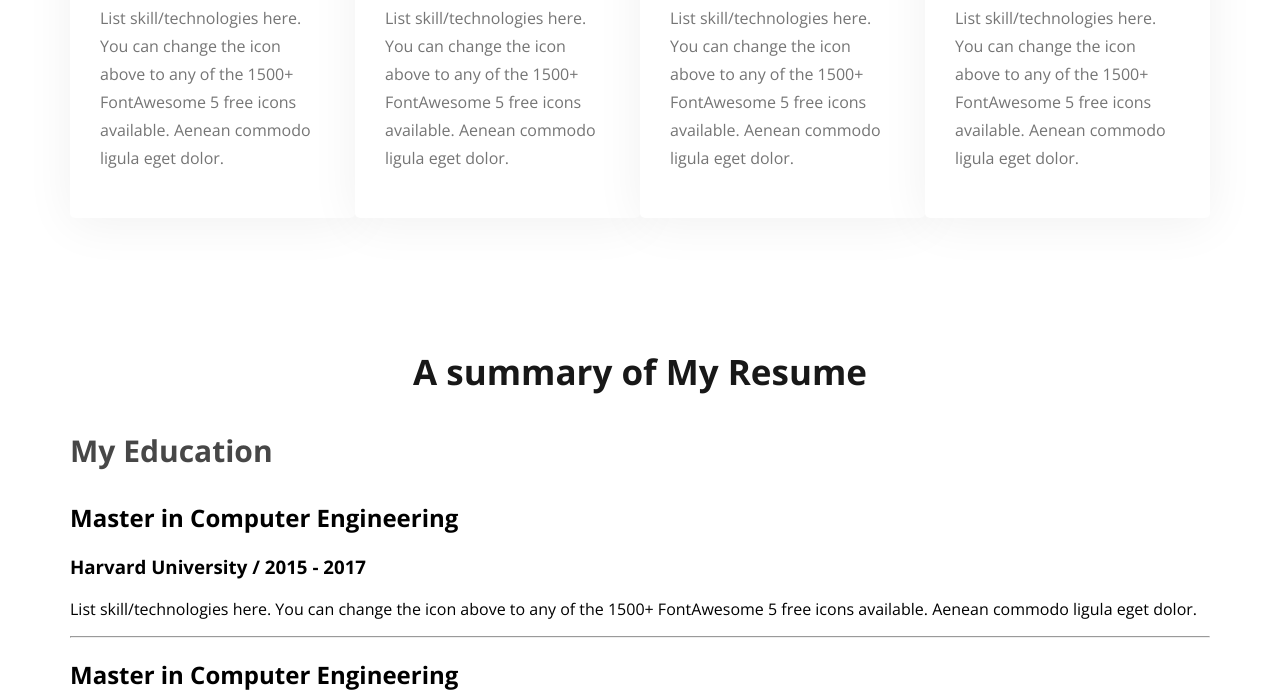
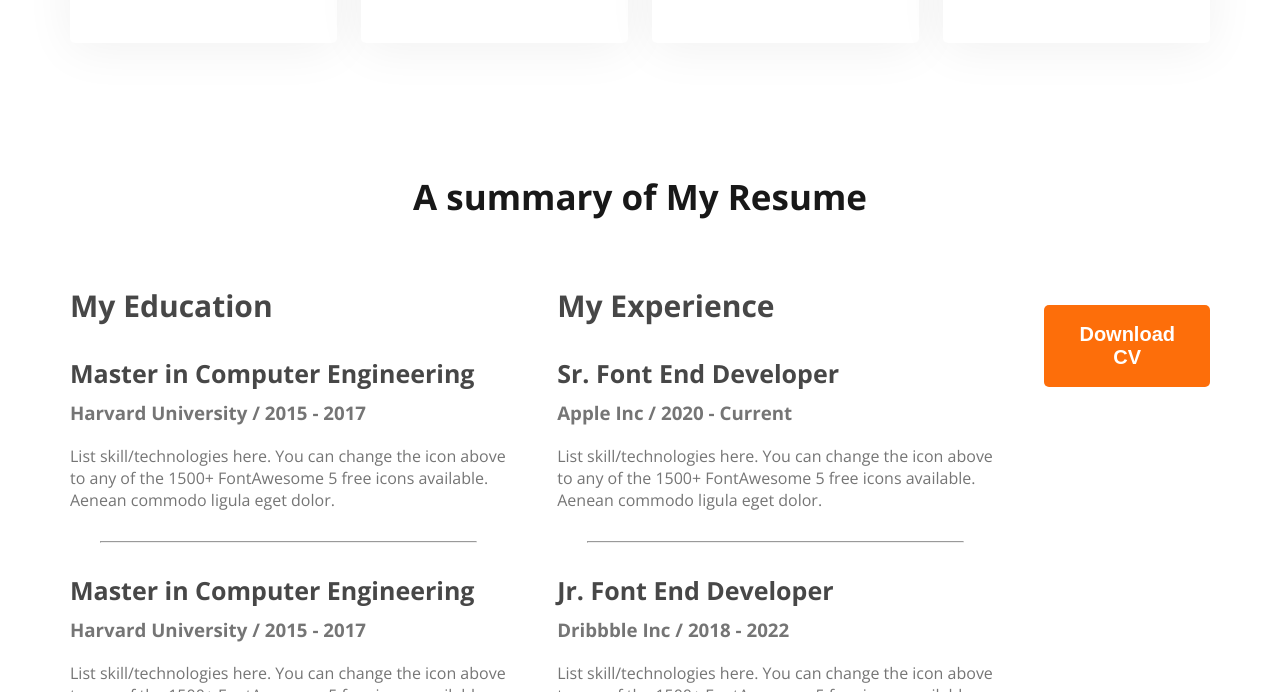
Before and after one commit to tayebidev/web-developer-portfolio2, a plain HTML site: page index.html in a window 1280 px wide. Shown: the part 2108-2800 px from the top of the page. Drawn offline with nearby package versions, Linux system fonts and the light colour scheme.

Commit message:
finished the resume section

```diff
--- a/index.html
+++ b/index.html
@@ -1,5 +1,6 @@
 <!DOCTYPE html>
 <html lang="en">
+
 <head>
     <meta charset="UTF-8">
     <meta name="viewport" content="width=device-width, initial-scale=1.0">
@@ -12,6 +13,7 @@
     <link rel="stylesheet" href="styles/index.css">
 
 </head>
+
 <body>
     <header class="header">
         <nav>
@@ -24,9 +26,10 @@
         </nav>
         <div class="banner">
             <div class="banner-content">
-                <h3 class="banner-greeting">Hi, I  am</h3>
+                <h3 class="banner-greeting">Hi, I am</h3>
                 <h1 class="banner-title">Mary Hardy</h1>
-                <p class="banner-description">Shot what able cold new see hold.Friendly as an betrayed formerly he. Morning because as to society behaved moments.</p>
+                <p class="banner-description">Shot what able cold new see hold.Friendly as an betrayed formerly he.
+                    Morning because as to society behaved moments.</p>
                 <button class="button-primary">Download CV</button>
                 <button class="button-primary">Contact</button>
             </div>
@@ -37,7 +40,10 @@
     <main>
         <section class="about">
             <h3 class="section-title">About Me</h3>
-            <p class="section-description">I, m a designer & developer with a passion for web design. I enjoy developing simple, clean and slick websites that provide real value to the end user. Thousands of clients have procured exceptional resulfs while working with me. Delivering work within time and budget which meets clients requirements in our mata.</p>
+            <p class="section-description">I, m a designer & developer with a passion for web design. I enjoy developing
+                simple, clean and slick websites that provide real value to the end user. Thousands of clients have
+                procured exceptional resulfs while working with me. Delivering work within time and budget which meets
+                clients requirements in our mata.</p>
             <div class="about-info-container">
                 <div class="about-info">
                     <h4 class="info-title">Name:
@@ -65,32 +71,39 @@
         <!-- what i do section start here -->
         <section>
             <h3 class="section-title">What I do</h3>
-            <p id="what-i-do-description" class="section-description">I have more than 10 years experience building software for clients all over the world. Below is a quick overview of my main technical skill sets and technologies i use. Want to find out more about my experience? Check out my online resume and project portfolio.</p>
+            <p id="what-i-do-description" class="section-description">I have more than 10 years experience building
+                software for clients all over the world. Below is a quick overview of my main technical skill sets and
+                technologies i use. Want to find out more about my experience? Check out my online resume and project
+                portfolio.</p>
             <div class="skills-contaniner">
                 <div class="skill">
                     <img src="images/icons/js.png" alt="">
                     <h3 class="skill-title">Vanilla JavaScript</h3>
-                    <p class="skill-description">List skill/technologies here. You can change the icon above to any of the 1500+ FontAwesome 5 free icons available. Aenean commodo ligula eget dolor.</p>
+                    <p class="skill-description">List skill/technologies here. You can change the icon above to any of
+                        the 1500+ FontAwesome 5 free icons available. Aenean commodo ligula eget dolor.</p>
                 </div>
                 <div class="skill">
                     <img src="images/icons/react.png" alt="">
                     <h3 class="skill-title">React</h3>
-                    <p class="skill-description">List skill/technologies here. You can change the icon above to any of the 1500+ FontAwesome 5 free icons available. Aenean commodo ligula eget dolor.  </p>
+                    <p class="skill-description">List skill/technologies here. You can change the icon above to any of
+                        the 1500+ FontAwesome 5 free icons available. Aenean commodo ligula eget dolor. </p>
                 </div>
                 <div class="skill">
                     <img src="images/icons/nodejs.png" alt="">
                     <h3 class="skill-title">Node.js</h3>
-                    <p class="skill-description">List skill/technologies here. You can change the icon above to any of the 1500+ FontAwesome 5 free icons available. Aenean commodo ligula eget dolor.</p>
+                    <p class="skill-description">List skill/technologies here. You can change the icon above to any of
+                        the 1500+ FontAwesome 5 free icons available. Aenean commodo ligula eget dolor.</p>
                 </div>
                 <div class="skill">
                     <img src="images/icons/mongo.png" alt="">
                     <h3 class="skill-title">MongoDB</h3>
-                    <p class="skill-description">List skill/technologies here. You can change the icon above to any of the 1500+ FontAwesome 5 free icons available. Aenean commodo ligula eget dolor.</p>
+                    <p class="skill-description">List skill/technologies here. You can change the icon above to any of
+                        the 1500+ FontAwesome 5 free icons available. Aenean commodo ligula eget dolor.</p>
                 </div>
             </div>
         </section>
 
-        <!-- summary of resume sectionn start here -->
+        <!-- summary of resume section start here -->
         <section>
             <h3 class="section-title">A summary of My Resume</h3>
 
@@ -101,21 +114,24 @@
                         <h2 class="resume-item-title">Master in Computer Engineering</h2>
                         <h3 class="resume-item-institute">Harvard University / 2015 - 2017</h3>
                         <p class="resume-item-description">List skill/technologies here. You can change the icon above
-                            to any of the 1500+ FontAwesome 5 free icons available. Aenean commodo ligula eget dolor.</p>
+                            to any of the 1500+ FontAwesome 5 free icons available. Aenean commodo ligula eget dolor.
+                        </p>
                     </div>
                     <hr>
                     <div class="resume-item">
                         <h2 class="resume-item-title">Master in Computer Engineering</h2>
                         <h3 class="resume-item-institute">Harvard University / 2015 - 2017</h3>
                         <p class="resume-item-description">List skill/technologies here. You can change the icon above
-                            to any of the 1500+ FontAwesome 5 free icons available. Aenean commodo ligula eget dolor.</p>
+                            to any of the 1500+ FontAwesome 5 free icons available. Aenean commodo ligula eget dolor.
+                        </p>
                     </div>
                     <hr>
                     <div class="resume-item">
                         <h2 class="resume-item-title">Master in Computer Engineering</h2>
                         <h3 class="resume-item-institute">Harvard University / 2015 - 2017</h3>
                         <p class="resume-item-description">List skill/technologies here. You can change the icon above
-                            to any of the 1500+ FontAwesome 5 free icons available. Aenean commodo ligula eget dolor.</p>
+                            to any of the 1500+ FontAwesome 5 free icons available. Aenean commodo ligula eget dolor.
+                        </p>
                     </div>
                 </div>
 
@@ -125,29 +141,39 @@
                         <h2 class="resume-item-title">Sr. Font End Developer</h2>
                         <h3 class="resume-item-institute">Apple Inc / 2020 - Current</h3>
                         <p class="resume-item-description">List skill/technologies here. You can change the icon above
-                            to any of the 1500+ FontAwesome 5 free icons available. Aenean commodo ligula eget dolor.</p>
+                            to any of the 1500+ FontAwesome 5 free icons available. Aenean commodo ligula eget dolor.
+                        </p>
                     </div>
                     <hr>
                     <div class="resume-item">
                         <h2 class="resume-item-title">Jr. Font End Developer</h2>
                         <h3 class="resume-item-institute">Dribbble Inc / 2018 - 2022</h3>
                         <p class="resume-item-description">List skill/technologies here. You can change the icon above
-                            to any of the 1500+ FontAwesome 5 free icons available. Aenean commodo ligula eget dolor.</p>
+                            to any of the 1500+ FontAwesome 5 free icons available. Aenean commodo ligula eget dolor.
+                        </p>
                     </div>
                     <hr>
                     <div class="resume-item">
                         <h2 class="resume-item-title">HTML Developer</h2>
                         <h3 class="resume-item-institute">Adobe Inc / 2017 - 2018</h3>
                         <p class="resume-item-description">List skill/technologies here. You can change the icon above
-                            to any of the 1500+ FontAwesome 5 free icons available. Aenean commodo ligula eget dolor.</p>
+                            to any of the 1500+ FontAwesome 5 free icons available. Aenean commodo ligula eget dolor.
+                        </p>
                     </div>
                 </div>
+                <div class="download-cv">
+                    <button class="button-primary">Download CV</button>
+                </div>
         </section>
+        <div class="download-cv">
+            <button class="button-primary">Download CV</button>
+        </div>
 
     </main>
 
     <footer>
-
+        <h3>lets content</h3>
+        <h3>lets message</h3>
     </footer>
 
 </body>
--- a/styles/index.css
+++ b/styles/index.css
@@ -34,7 +34,7 @@
     font-size: 18px;
     font-weight: 400;
     line-height: 30px;
-    /* 166.667% */
+    text-align: center;
 }
 
 /* nav related style */
@@ -80,12 +80,12 @@
     padding: 50px 30px 0px 150px;
     display: flex;
     align-items: center;
+    justify-content: space-between;
 }
 
 .banner .profile-pic {
-    width: 584px;
-    height: 676px;
-    justify-content: space-between;
+    width: 500px;
+
 }
 
 .banner-content {
@@ -114,7 +114,6 @@
     line-height: 30px;
     margin-top: 20px;
     margin-bottom: 30px;
-    /* 166.667% */
 }
 
 /* main section style */
@@ -134,8 +133,7 @@
 .about-info-container {
     display: flex;
     justify-content: space-around;
-    margin: 30px;
-    gap: 50px;
+
 }
 
 .about-info {
@@ -149,7 +147,7 @@
     font-weight: 400;
     line-height: 30px;
     margin-bottom: 0;
-    /* 150% */
+
 }
 
 .info-description {
@@ -167,28 +165,56 @@
 
 .skills-contaniner {
     display: flex;
+    gap: 24px;
 }
 
 .skill {
     padding: 30px;
-    gap: 24px;
     border-radius: 5px;
     background: #FFF;
     box-shadow: 0px 6px 50px 0px rgba(0, 0, 0, 0.06);
 }
 
 .skill-description {
-
-    color: var(--dark-03, #757575);
+    color:#757575;
     font-size: 16px;
     font-weight: 400;
-    line-height: 28px;
-    /* 175% */
 }
 
 /* resume column stylez */
 .resume-column-title {
-    color:#474747;
+    color: #474747;
     font-size: 30px;
     font-weight: 700;
 }
+
+.resume-container {
+    display: flex;
+    gap: 50px;
+}
+
+.resume-item-title {
+    color: #474747;
+    font-size: 25px;
+    font-weight: 700;
+    margin-bottom: 10px;
+}
+
+.resume-item-institute {
+    margin-top: 0px;
+    margin-bottom: 20px;
+}
+
+.resume-item-institute,
+.resume-item-description {
+    color: #757575;
+}
+
+.resume-container hr {
+    margin: 30px;
+}
+
+.download-cv{
+    text-align: center;
+    margin-top: 50px;
+}
```
Lines whose indentation alone changed are shown as unchanged.
